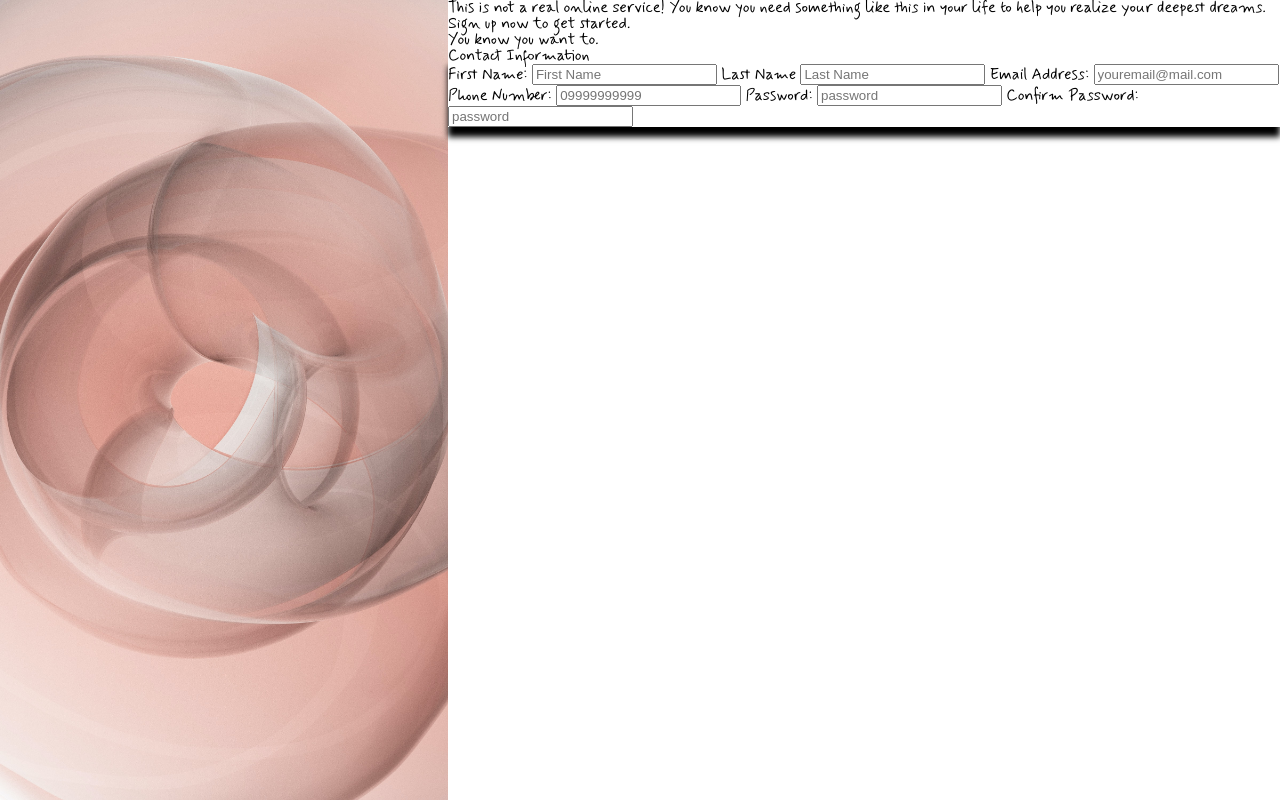
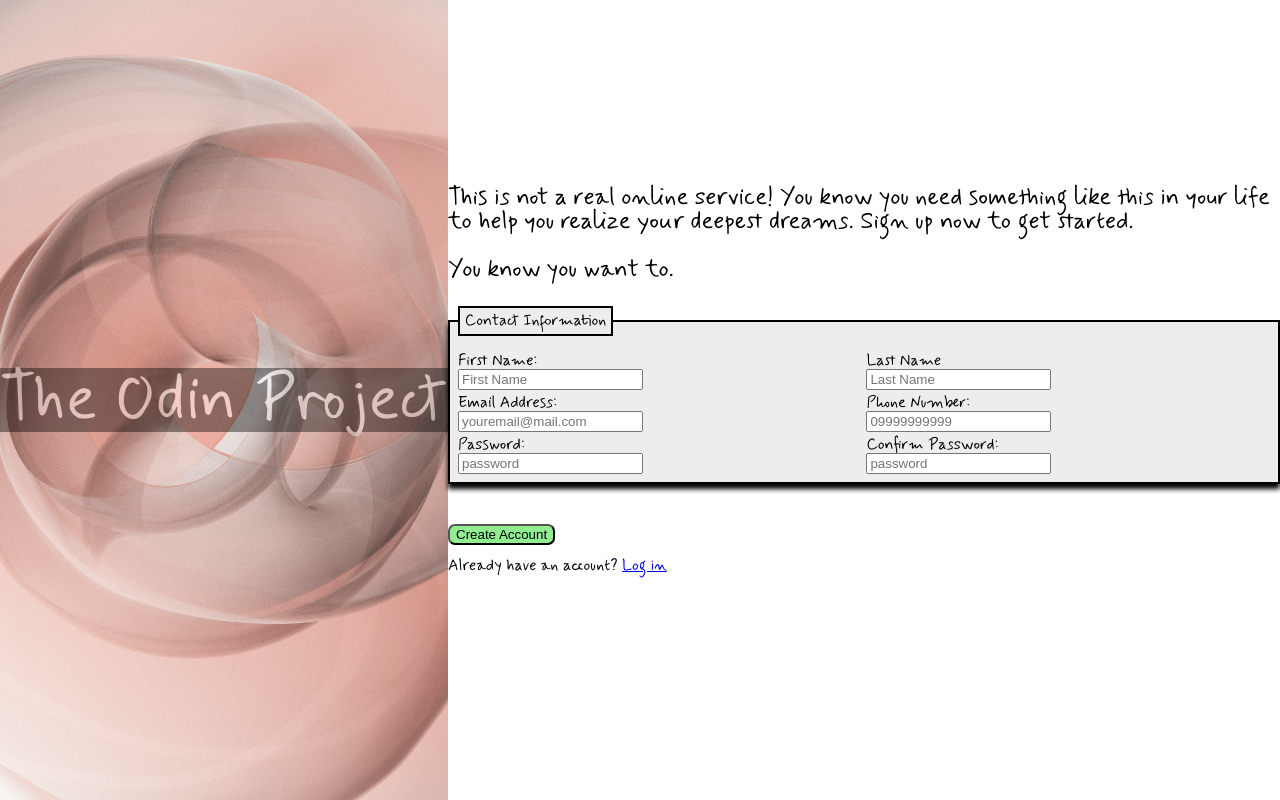
Before and after one commit to S1DCO/sign-up-form, a plain HTML site: page index.html in a window 1280 px wide. Drawn offline with Linux system fonts and the light colour scheme.

Commit message:
added some layout

```diff
--- a/index.html
+++ b/index.html
@@ -11,62 +11,92 @@
   </head>
   <body>
     <div id="left-container">
-      <div></div>
+      <div><p>The Odin Project</p></div>
     </div>
     <div id="right-container">
+      <div>
         <p>
-        This is not a real online service! You know you need something like this
-        in your life to help you realize your deepest dreams. Sign up
+          This is not a real online service! You know you need something like
+          this in your life to help you realize your deepest dreams. Sign up
           <em>now</em> to get started.
         </p>
         <p>You <em>know</em> you want to.</p>
-      <form action="example.com/path" method="post">
+      </div>
+      <form action="example.com/path" method="GET">
         <fieldset>
           <legend>Contact Information</legend>
+          <div>
             <label for="first-name">First Name:</label>
             <input
               type="text"
               id="first-name"
               name="first-name"
               placeholder="First Name"
+              required
             />
+          </div>
+          <div>
             <label for="last-name">Last Name</label>
             <input
               type="text"
               id="last-name"
               name="last-name"
               placeholder="Last Name"
+              required
             />
+          </div>
+          <div>
             <label for="your-email">Email Address:</label>
             <input
               type="email"
               id="your-email"
               name="your-email"
               placeholder="youremail@mail.com"
+              pattern="/(\d*|\w)@\w\.com/g"
+              title="invalid input"
+              required
             />
+          </div>
+          <div>
             <label for="phone-number">Phone Number:</label>
             <input
-            type="number"
+              type="tel"
               id="phone-number"
               name="phone-number"
               placeholder="09999999999"
+              required
             />
+          </div>
+          <div>
             <label for="your-password">Password:</label>
             <input
               type="password"
               id="your-password"
               name="your-password"
               placeholder="password"
+              required
             />
+          </div>
+          <div>
             <label for="confirm-password">Confirm Password:</label>
             <input
               type="password"
               id="confirm-password"
               name="confirm-password"
               placeholder="password"
+              required
             />
+          </div>
         </fieldset>
+
+        <button type="sunbmit" id="btn-create-account">Create Account</button>
       </form>
+      <div id="below-form">
+        <p>
+          Already have an account?
+          <a href="#">Log in</a>
+        </p>
+      </div>
     </div>
   </body>
 </html>
--- a/styles.css
+++ b/styles.css
@@ -5,6 +5,9 @@
 :root {
   --left-container-width: 35%;
   --right-container-width: calc(100%-var(--left-container-width));
+
+  --light-grey: #ededed;
+  --light-green: #90ee90;
 
   font-family: my-nerve, cursive;
 }
@@ -17,17 +20,66 @@ body {
   max-height: 100vh;
   display: flex;
 }
-
 #left-container {
   min-width: var(--left-container-width);
   background-image: url(rick-rothenberg-3gDOhoy-MDM-unsplash.jpg);
   background-size: cover;
   background-position: center center;
+  display: flex;
+  flex-direction: column;
+  justify-content: center;
+}
+#left-container > div {
+  background-color: black;
+  opacity: 0.4;
+  height: min-content;
+}
+#left-container > div > p {
+  color: white;
+  font-size: 4rem;
 }
 #right-container {
   min-width: var(--right-container-width);
+  display: flex;
+  flex-direction: column;
+  justify-content: center;
+}
+#right-container > div {
+  margin-bottom: 1em;
+  font-size: 1.5rem;
+}
+#right-container > div > p:first-child {
+  margin-bottom: 1em;
+}
+label,
+input {
+  display: block;
 }
 
 fieldset {
-  box-shadow: 0px 10px 6px black;
+  background-color: var(--light-grey);
+  border: 2px solid black;
+  padding: 0.5em;
+  box-shadow: 0px 5px 5px black;
+  display: grid;
+  grid-template-columns: repeat(2, 1fr);
+  grid-template-rows: repeat(3, 1fr);
+  gap: 0.3em;
 }
+legend {
+  border: 2px solid black;
+  padding: 0.3em;
+  background-color: var(--light-grey);
+  margin-bottom: 0.6em;
+}
+#below-form > p,
+a {
+  font-size: 1rem;
+}
+
+#btn-create-account {
+  background-color: var(--light-green);
+  border-radius: 7px;
+  margin-top: 3em;
+  margin-bottom: 1em;
+}
```
Lines whose indentation alone changed are shown as unchanged.
